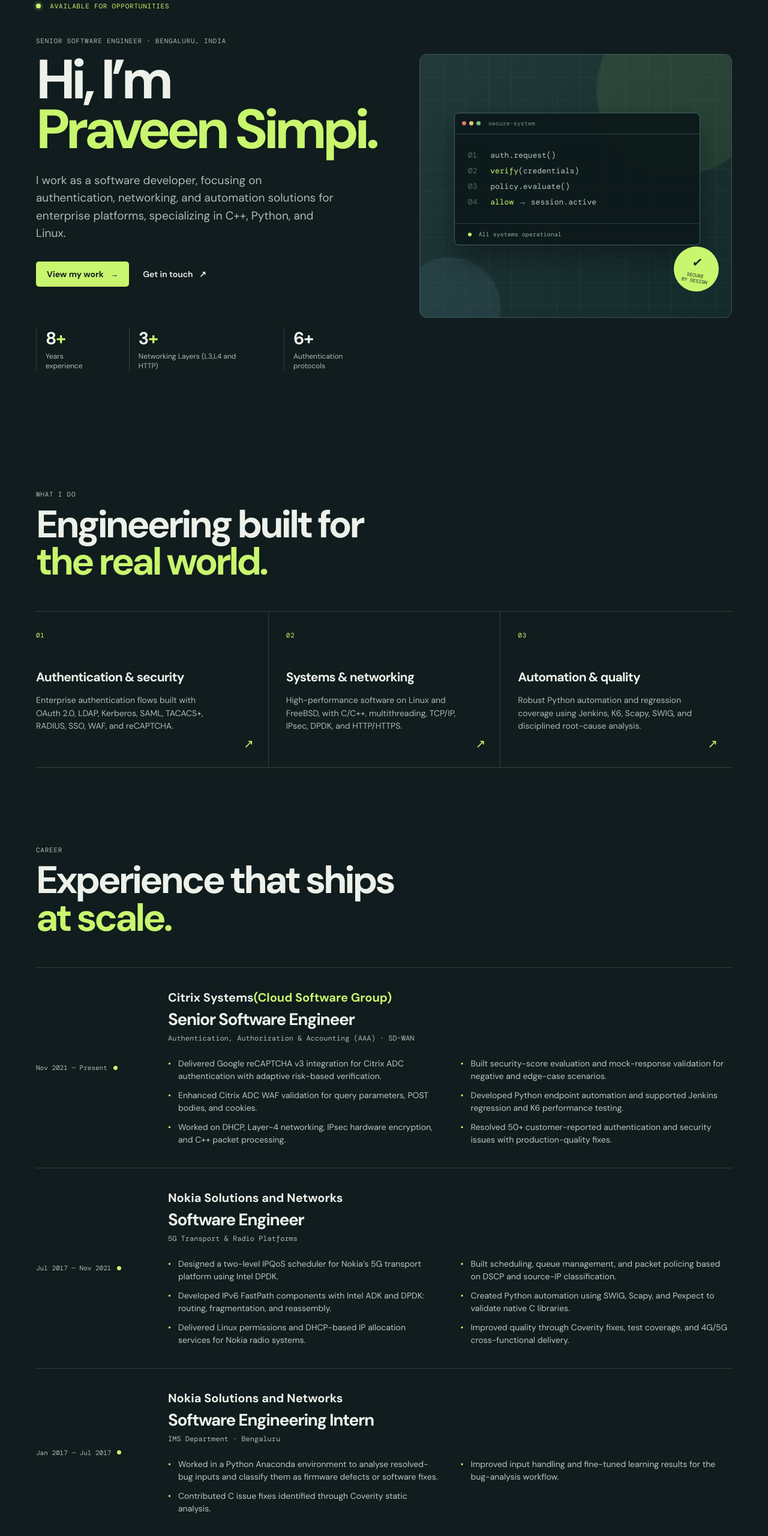
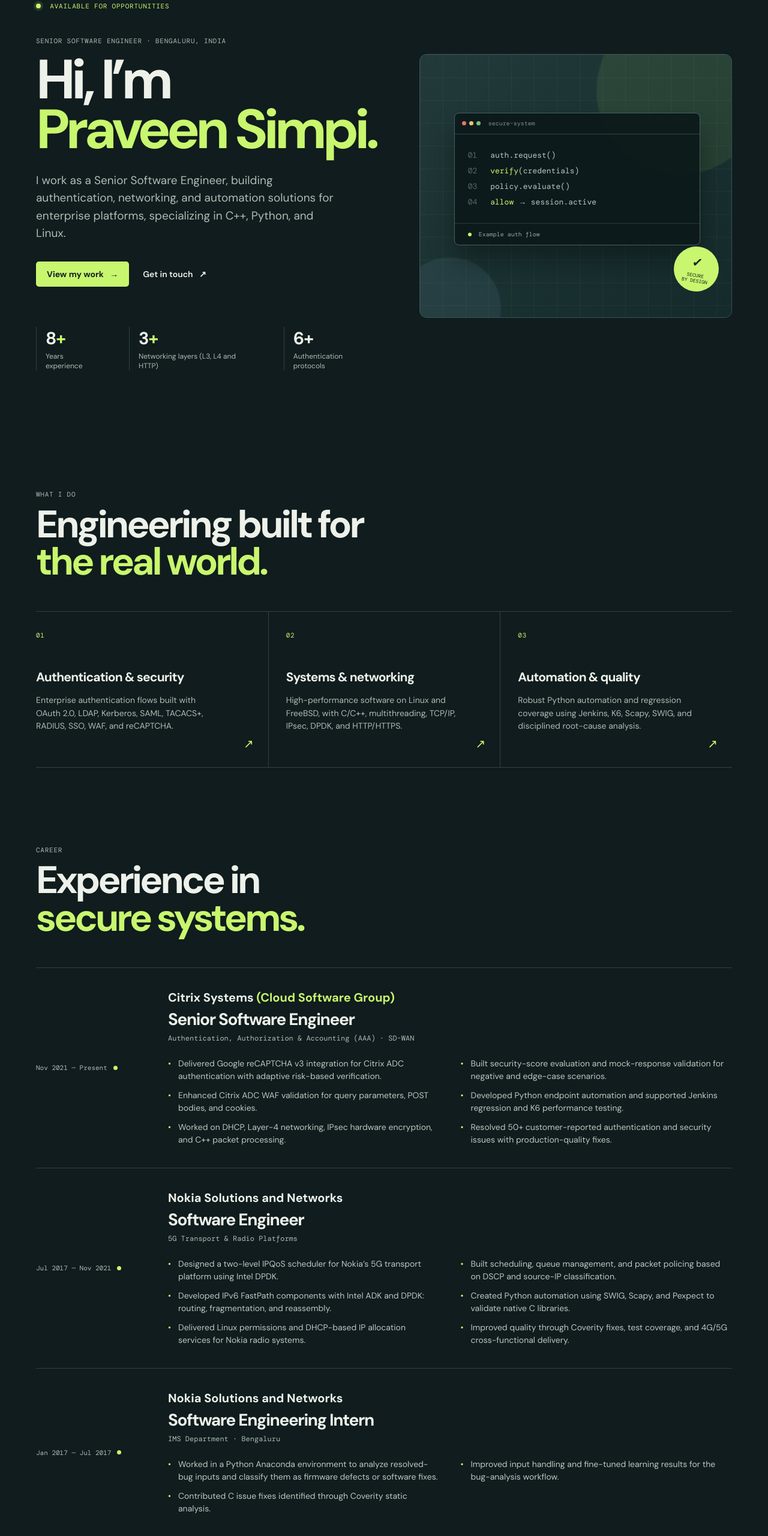
Before and after one commit to psimpi/psimpi.github.io, a plain HTML site: page index.html in a window 1280 px wide. Shown: the part 185-2746 px from the top of the page at 60% size. Drawn offline with nearby package versions, Linux system fonts and the light colour scheme.

Commit message:
Polish resume site copy and accessibility
- Use Senior Software Engineer title in hero text
- Unify name as Praveen Simpi in title, meta and footer
- Replace static 'All systems operational' with example auth flow label
- Replace unsupported 'at scale' heading with a factual one
- Fix spacing, US spelling and stray whitespace
- Mark hero illustration as role=img

Co-Authored-By: Claude Haiku 5.5 <noreply@anthropic.com>

```diff
--- a/index.html
+++ b/index.html
@@ -3,8 +3,8 @@
   <head>
     <meta charset="UTF-8" />
     <meta name="viewport" content="width=device-width, initial-scale=1.0" />
-    <meta name="description" content="Praveena Kumar — Senior Software Engineer specialising in secure, high-performance systems." />
-    <title>Praveena Kumar | Senior Software Engineer</title>
+    <meta name="description" content="Praveen Simpi — Senior Software Engineer specializing in secure, high-performance systems." />
+    <title>Praveen Simpi | Senior Software Engineer</title>
     <link rel="preconnect" href="https://fonts.googleapis.com" />
     <link rel="preconnect" href="https://fonts.gstatic.com" crossorigin />
     <link href="https://fonts.googleapis.com/css2?family=DM+Mono:wght@400;500&family=DM+Sans:opsz,wght@9..40,400;9..40,500;9..40,600;9..40,700&display=swap" rel="stylesheet" />
@@ -26,13 +26,13 @@
           <p class="availability"><i></i> Available for opportunities</p>
           <p class="kicker">Senior Software Engineer · Bengaluru, India</p>
           <h1>Hi, I’m<br /><span>Praveen Simpi.</span></h1>
-          <p class="hero-text">I work as a software developer, focusing on authentication, networking, and automation solutions for enterprise platforms, specializing in C++, Python, and Linux.</p>
+          <p class="hero-text">I work as a Senior Software Engineer, building authentication, networking, and automation solutions for enterprise platforms, specializing in C++, Python, and Linux.</p>
           <div class="hero-actions"><a class="button primary" href="#work">View my work <span>→</span></a><a class="button text-button" href="#contact">Get in touch <span>↗</span></a></div>
-          <div class="stats"><div><b>8<span>+</span></b><p>Years experience</p></div><div><b>3<span>+</span></b><p>Networking Layers (L3,L4 and HTTP)</p></div><div><b>6+</b><p>Authentication protocols</p></div></div>
+          <div class="stats"><div><b>8<span>+</span></b><p>Years experience</p></div><div><b>3<span>+</span></b><p>Networking layers (L3, L4 and HTTP)</p></div><div><b>6+</b><p>Authentication protocols</p></div></div>
         </div>
-        <div class="hero-visual" aria-label="Illustration of secure software architecture">
+        <div class="hero-visual" role="img" aria-label="Illustration of secure software architecture">
           <div class="grid-lines"></div><div class="orb orb-one"></div><div class="orb orb-two"></div>
-          <div class="terminal"><div class="terminal-top"><span></span><span></span><span></span><em>secure-system</em></div><code><b>01</b> auth.request()<br /><b>02</b> <strong>verify</strong>(credentials)<br /><b>03</b> policy.evaluate()<br /><b>04</b> <strong>allow</strong> → session.active</code><div class="terminal-status"><i></i> All systems operational</div></div>
+          <div class="terminal"><div class="terminal-top"><span></span><span></span><span></span><em>secure-system</em></div><code><b>01</b> auth.request()<br /><b>02</b> <strong>verify</strong>(credentials)<br /><b>03</b> policy.evaluate()<br /><b>04</b> <strong>allow</strong> → session.active</code><div class="terminal-status"><i></i> Example auth flow</div></div>
           <div class="security-badge">✓<small>Secure<br />by design</small></div>
         </div>
       </section>
@@ -47,11 +47,11 @@
       </section>
 
       <section class="section experience-section container" id="experience">
-        <div class="section-heading"><p class="kicker">Career</p><h2>Experience that ships<br /><span>at scale.</span></h2></div>
+        <div class="section-heading"><p class="kicker">Career</p><h2>Experience in<br /><span>secure systems.</span></h2></div>
         <div class="timeline">
-          <article class="experience-card"><div class="experience-date"><span>Nov 2021 — Present</span><span class="timeline-dot"></span></div><div class="experience-main"><p class="company"> Citrix Systems<span>(Cloud Software Group)</span></p><h3>Senior Software Engineer</h3><p class="team">Authentication, Authorization & Accounting (AAA) · SD-WAN</p><ul><li>Delivered Google reCAPTCHA v3 integration for Citrix ADC authentication with adaptive risk-based verification.</li><li>Built security-score evaluation and mock-response validation for negative and edge-case scenarios.</li><li>Enhanced Citrix ADC WAF validation for query parameters, POST bodies, and cookies.</li><li>Developed Python endpoint automation and supported Jenkins regression and K6 performance testing.</li><li>Worked on DHCP, Layer-4 networking, IPsec hardware encryption, and C++ packet processing.</li><li>Resolved 50+ customer-reported authentication and security issues with production-quality fixes.</li></ul></div></article>
+          <article class="experience-card"><div class="experience-date"><span>Nov 2021 — Present</span><span class="timeline-dot"></span></div><div class="experience-main"><p class="company">Citrix Systems <span>(Cloud Software Group)</span></p><h3>Senior Software Engineer</h3><p class="team">Authentication, Authorization & Accounting (AAA) · SD-WAN</p><ul><li>Delivered Google reCAPTCHA v3 integration for Citrix ADC authentication with adaptive risk-based verification.</li><li>Built security-score evaluation and mock-response validation for negative and edge-case scenarios.</li><li>Enhanced Citrix ADC WAF validation for query parameters, POST bodies, and cookies.</li><li>Developed Python endpoint automation and supported Jenkins regression and K6 performance testing.</li><li>Worked on DHCP, Layer-4 networking, IPsec hardware encryption, and C++ packet processing.</li><li>Resolved 50+ customer-reported authentication and security issues with production-quality fixes.</li></ul></div></article>
           <article class="experience-card"><div class="experience-date"><span>Jul 2017 — Nov 2021</span><span class="timeline-dot"></span></div><div class="experience-main"><p class="company">Nokia Solutions and Networks</p><h3>Software Engineer</h3><p class="team">5G Transport & Radio Platforms</p><ul><li>Designed a two-level IPQoS scheduler for Nokia’s 5G transport platform using Intel DPDK.</li><li>Built scheduling, queue management, and packet policing based on DSCP and source-IP classification.</li><li>Developed IPv6 FastPath components with Intel ADK and DPDK: routing, fragmentation, and reassembly.</li><li>Created Python automation using SWIG, Scapy, and Pexpect to validate native C libraries.</li><li>Delivered Linux permissions and DHCP-based IP allocation services for Nokia radio systems.</li><li>Improved quality through Coverity fixes, test coverage, and 4G/5G cross-functional delivery.</li></ul></div></article>
-          <article class="experience-card internship-card"><div class="experience-date"><span>Jan 2017 — Jul 2017</span><span class="timeline-dot"></span></div><div class="experience-main"><p class="company">Nokia Solutions and Networks</p><h3>Software Engineering Intern</h3><p class="team">IMS Department · Bengaluru</p><ul><li>Worked in a Python Anaconda environment to analyse resolved-bug inputs and classify them as firmware defects or software fixes.</li><li>Improved input handling and fine-tuned learning results for the bug-analysis workflow.</li><li>Contributed C issue fixes identified through Coverity static analysis.</li></ul></div></article>
+          <article class="experience-card internship-card"><div class="experience-date"><span>Jan 2017 — Jul 2017</span><span class="timeline-dot"></span></div><div class="experience-main"><p class="company">Nokia Solutions and Networks</p><h3>Software Engineering Intern</h3><p class="team">IMS Department · Bengaluru</p><ul><li>Worked in a Python Anaconda environment to analyze resolved-bug inputs and classify them as firmware defects or software fixes.</li><li>Improved input handling and fine-tuned learning results for the bug-analysis workflow.</li><li>Contributed C issue fixes identified through Coverity static analysis.</li></ul></div></article>
         </div>
       </section>
 
@@ -74,6 +74,6 @@
 
       <section class="contact" id="contact"><div class="container contact-inner"><p class="kicker">Get in touch</p><h2>Let’s build something<br /><span>reliable.</span></h2><p>I’m open to senior software engineering opportunities in networking, security, systems programming, and automation.</p><div class="contact-links"><a class="email" href="mailto:praveensimpi@gmail.com">praveensimpi@gmail.com <span>↗</span></a><a href="https://www.linkedin.com/in/praveensimpi" target="_blank" rel="noreferrer">LinkedIn ↗</a><a href="tel:+919611959360">+91 96119 59360</a></div></div></section>
     </main>
-    <footer class="container"><p>© 2026 Praveena Kumar. All rights reserved.</p><a href="#home">Back to top ↑</a></footer>
+    <footer class="container"><p>© 2026 Praveen Simpi. All rights reserved.</p><a href="#home">Back to top ↑</a></footer>
   </body>
 </html>
```
